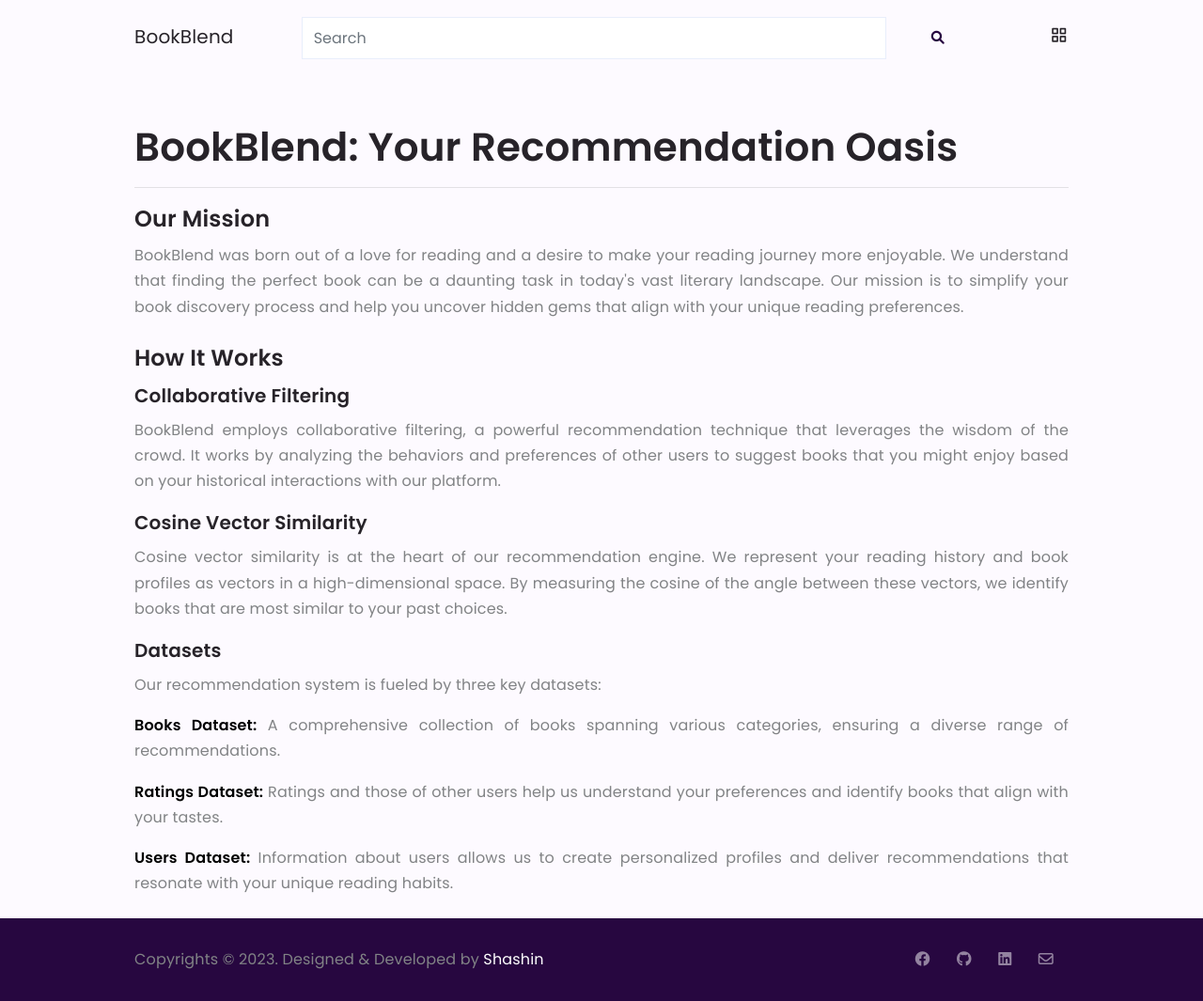
After one commit to LuluW8071/Collaborative-Filtering, a Flask app: page /about in a window 1280 px wide. The commit adds this page. Shown: the whole page at 94% size. Run offline with Flask 3, Linux system fonts and the light colour scheme; parts of the project's set-up code (start-up, migrations or seed data) failed here and were passed over; some libraries are stand-ins or nearby versions.

Commit message:
Finalized route, templates & design

```diff
--- a/app.py
+++ b/app.py
@@ -144,5 +144,9 @@ def search():
 def about():
     return render_template('about.html')
 
+@app.route('/services')
+def services():
+    return render_template('services.html')
+
 if __name__ == '__main__':
     app.run(debug=True)
--- a/static/assets/css/styles.css
+++ b/static/assets/css/styles.css
@@ -343,3 +343,12 @@ a {
 .details b{
   color:black;
 }
+
+/* About Page */
+section strong{
+  color:black;
+}
+
+.justify-text {
+  text-align: justify;
+}
--- /dev/null
+++ b/templates/about.html
@@ -0,0 +1,80 @@
+<!DOCTYPE html>
+<html>
+
+<head>
+    <meta charset="utf-8">
+    <meta name="viewport" content="width=device-width, initial-scale=1, shrink-to-fit=no">
+    <link rel="icon" href="{{ url_for('static', filename='assets/img/favicon-32x32.png') }}" type="image/png">
+    <!-- Bootstrap CSS -->
+    <link rel="stylesheet" href="https://cdn.jsdelivr.net/npm/bootstrap@4.1.3/dist/css/bootstrap.min.css"
+        integrity="sha384-MCw98/SFnGE8fJT3GXwEOngsV7Zt27NXFoaoApmYm81iuXoPkFOJwJ8ERdknLPMO" crossorigin="anonymous">
+    <link rel="stylesheet" href="https://use.fontawesome.com/releases/v5.14.0/css/all.css"
+        integrity="sha384-HzLeBuhoNPvSl5KYnjx0BT+WB0QEEqLprO+NBkkk5gbc67FTaL7XIGa2w1L0Xbgc" crossorigin="anonymous">
+    <!-- Font Awesome -->
+    <link href="https://cdnjs.cloudflare.com/ajax/libs/font-awesome/6.0.0/css/all.min.css" rel="stylesheet" />
+    <link rel="stylesheet" href="{{ url_for('static', filename='assets/css/gallery.css') }}">
+    <link href="https://fonts.googleapis.com/css?family=Roboto:300,400,500,700&display=swap" rel="stylesheet" />
+    <title>About BookBlend: Your Recommendation Oasis</title>
+    {% extends 'index.html' %}
+</head>
+{% block body %}
+
+<body>
+    <section class="portfolio scroll-down-animation">
+        <div class="container my-1">
+            <header>
+                <h2>BookBlend: Your Recommendation Oasis</h2>
+            </header>
+            <hr>
+            <main>
+                <section>
+                    <h3>Our Mission</h3>
+                    <p class="justify-text">BookBlend was born out of a love for reading and a desire to make your
+                        reading journey more enjoyable. We understand that finding the perfect book can be a daunting
+                        task in today's vast literary landscape. Our mission is to simplify your book discovery process
+                        and help you uncover hidden gems that align with your unique reading preferences.</p>
+                </section>
+                <section class="my-4">
+                    <h3>How It Works</h3>
+                    <h4>Collaborative Filtering</h4>
+                    <p class="justify-text">BookBlend employs collaborative filtering, a powerful recommendation
+                        technique that leverages the wisdom of the crowd. It works by analyzing the behaviors and
+                        preferences of other users to suggest books that you might enjoy based on your historical
+                        interactions with our platform.</p>
+
+                    <h4>Cosine Vector Similarity</h4>
+                    <p class="justify-text">Cosine vector similarity is at the heart of our recommendation engine. We
+                        represent your reading history and book profiles as vectors in a high-dimensional space. By
+                        measuring the cosine of the angle between these vectors, we identify books that are most similar
+                        to your past choices.</p>
+
+                    <h4>Datasets</h4>
+                    <p class="justify-text">Our recommendation system is fueled by three key datasets:</p>
+                    <ul>
+                        <li>
+                            <p class="justify-text"><strong>Books Dataset:</strong> A comprehensive collection of books
+                                spanning various categories, ensuring a diverse range of recommendations.</p>
+                        </li>
+                        <li>
+                            <p class="justify-text"><strong>Ratings Dataset:</strong> Ratings and those of other users
+                                help us understand your preferences and identify books that align with your tastes.</p>
+                        </li>
+                        <li>
+                            <p class="justify-text"><strong>Users Dataset:</strong> Information about users allows us to
+                                create personalized profiles and deliver recommendations that resonate with your unique
+                                reading habits.</p>
+                        </li>
+                    </ul>
+                </section>
+            </main>
+        </div>
+    </section>
+    {% endblock body %}
+</body>
+<footer>
+    {% block footer %}
+    {% include 'footer.html' %}
+    {% endblock %}
+</footer>
+
+</html>
--- a/templates/index.html
+++ b/templates/index.html
@@ -41,13 +41,8 @@
                     </a>
                 </li>
                 <li class="nav__item">
-                    <a href="#services" class="nav__link">
+                    <a href="/services" class="nav__link">
                         <i class='bx bx-briefcase-alt-2'></i> Services
-                    </a>
-                </li>
-                <li class="nav__item">
-                    <a href="#contact" class="nav__link">
-                        <i class='bx bx-message-square-detail'></i> Contact
                     </a>
                 </li>
             </ul>
```
Also changed, not shown: templates/services.html (added, +88 -0 lines).
